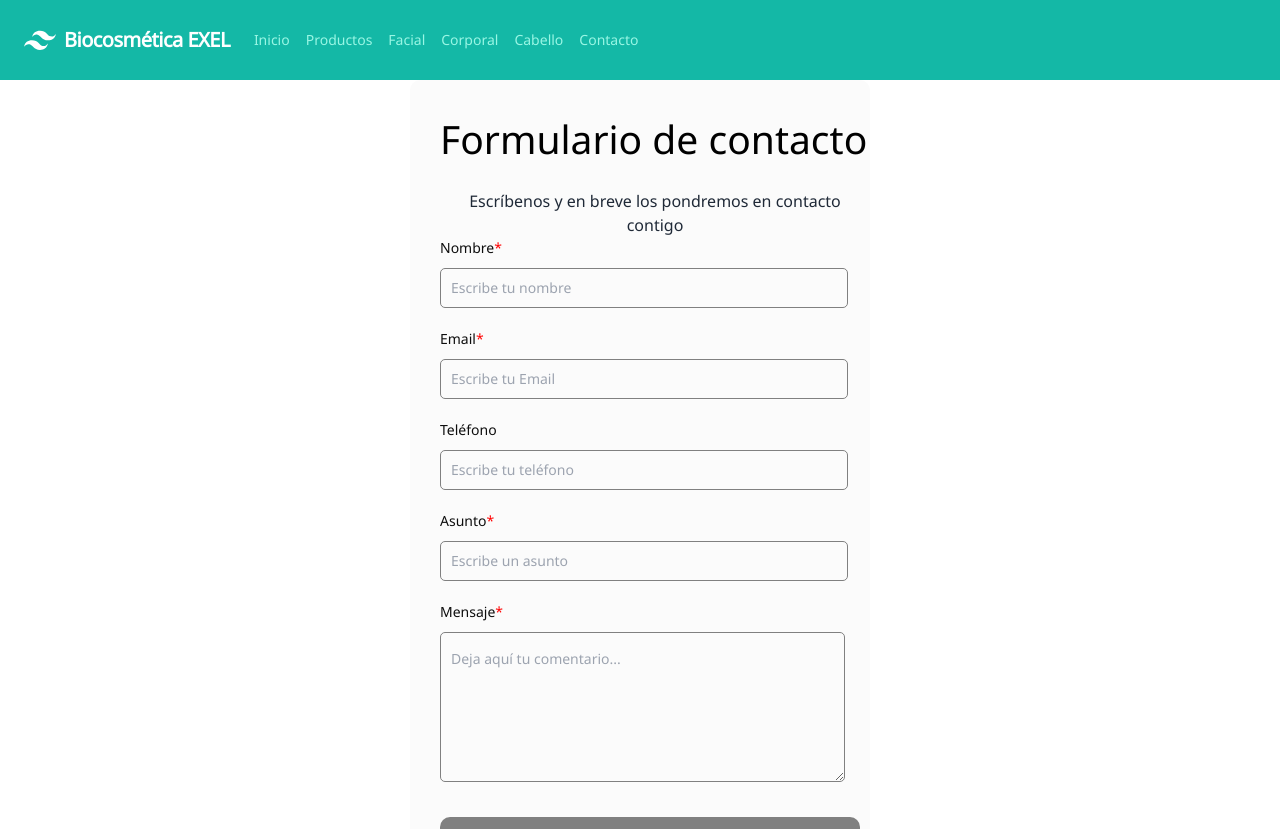
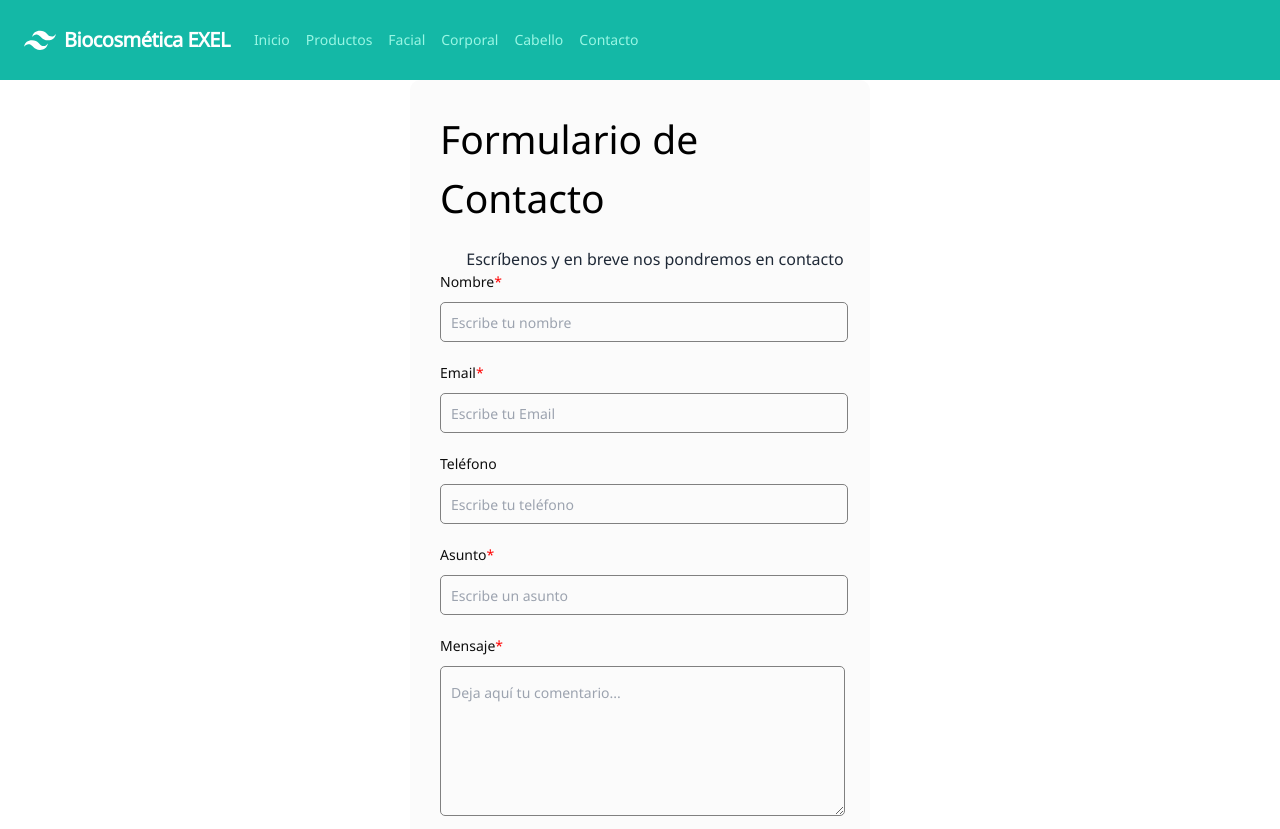
Before and after one commit to Florcha/Tienda-Exel-Online, a React (Create React App) app: page /form in a window 1280 px wide. Shown: the top 829 px of the page. Built offline with nearby package versions, Linux system fonts and the light colour scheme.

Commit message:
Cambio h1 y h4 de Form

```diff
--- a/src/components/common/Form.jsx
+++ b/src/components/common/Form.jsx
@@ -35,8 +35,8 @@ export default function Form() {
         <div className="contact_form">
 
           <div className="formulario">
-            <h1>Formulario de contacto</h1>
-            <h4>Escríbenos y en breve los pondremos en contacto contigo</h4>
+            <h1>Formulario de Contacto</h1>
+            <h4>Escríbenos y en breve nos pondremos en contacto</h4>
 
             <form onSubmit={d => onSubmit(d)}>
               <p>
```
